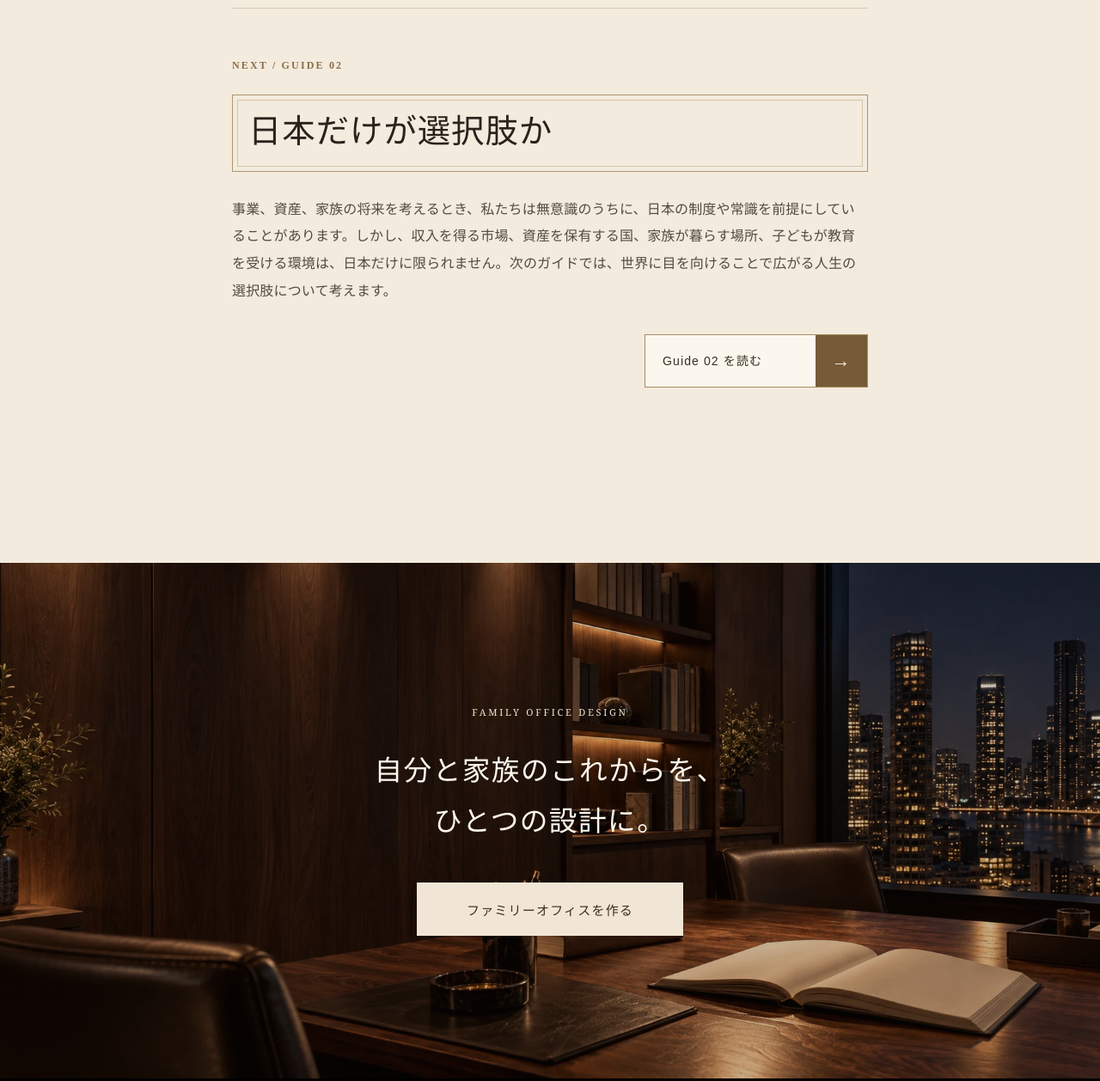
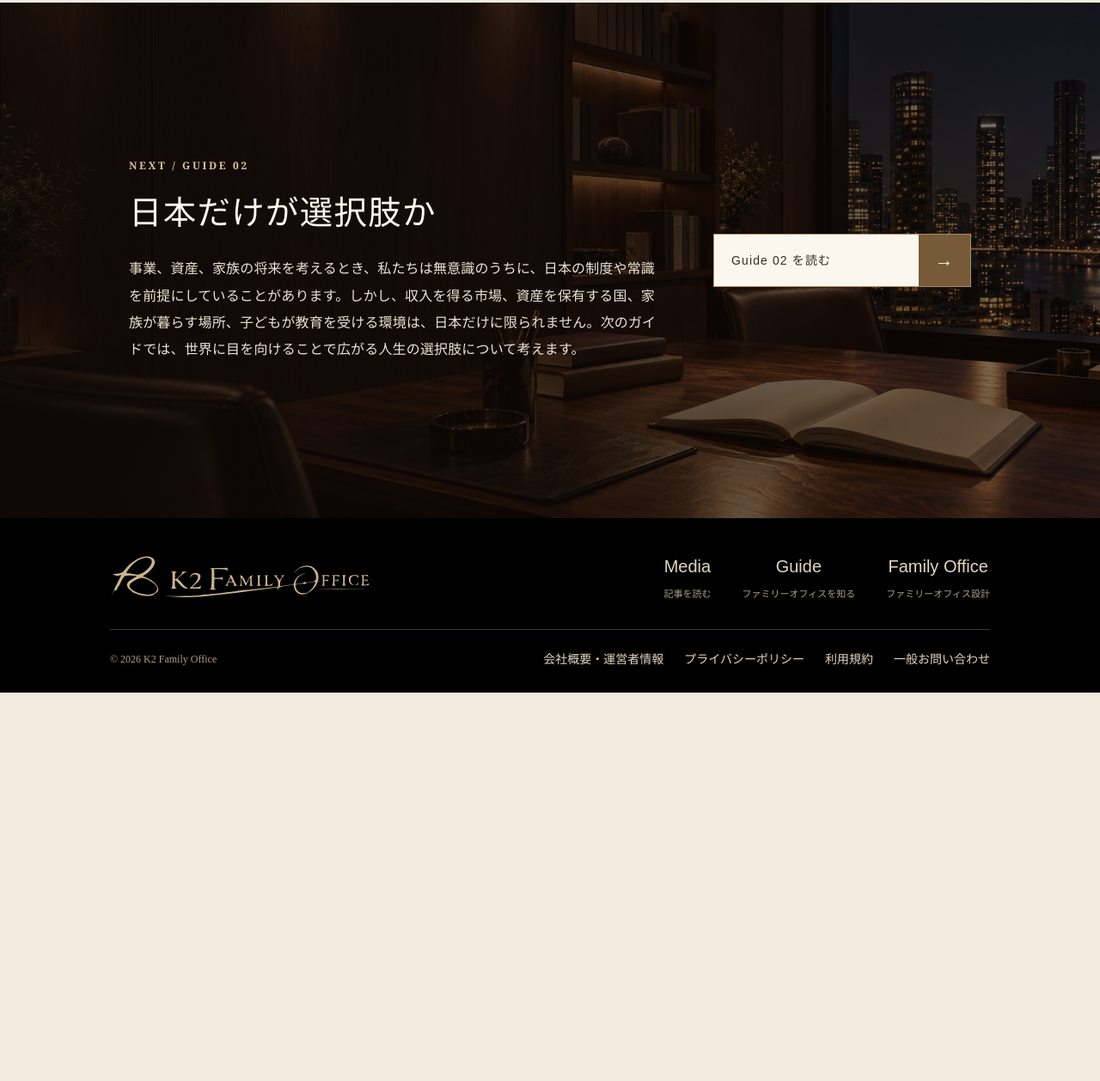
Before and after one commit to bangkokailab-glitch/k2-guide01-preview, a plain HTML site: page real-copy/headings-full-ivory.html in a window 1280 px wide. Shown: the part 6303-7561 px from the top of the page at 86% size. After the commit the page ends 7109 px from the top, so only its background shows below. Drawn offline with Linux system fonts and the light colour scheme.

Commit message:
Merge photo NEXT into all-ivory Guide 1

```diff
--- a/real-copy/headings-full-ivory.html
+++ b/real-copy/headings-full-ivory.html
@@ -12,9 +12,9 @@
   <link rel="stylesheet" href="heading-variants.css?v=20261124-01">
   <link rel="stylesheet" href="selected-heading.css?v=20261124-04">
   <link rel="stylesheet" href="next-button-options.css?v=20261124-02">
-  <link rel="stylesheet" href="full-ivory.css?v=20261125-01">
+  <link rel="stylesheet" href="full-ivory.css?v=20261125-02">
 </head>
-<body class="inverse-variant heading-preview heading-b heading-selected button-preview full-ivory">
+<body class="inverse-variant heading-preview heading-b heading-selected button-preview full-ivory photo-next">
   <div class="site">
     <header class="site-header">
       <div class="header-inner">
@@ -92,7 +92,11 @@
         <p>ファミリーオフィスとは、資産管理のためだけの仕組みではなく、本人と家族の将来を見据え、さまざまな判断を一つの方針につなげるためのものです。</p>
         <p>会社に経営計画があるように、自分と家族の人生にも全体を見渡す設計があってよいのではないでしょうか。</p>
       </section>
-      <section class="next-section" aria-labelledby="next-title">
+
+        </div>
+      </article>
+
+      <section class="next-section photo-next-section" aria-labelledby="next-title">
         <div class="next-inner">
           <p class="next-label">NEXT / GUIDE 02</p>
           <h2 id="next-title">日本だけが選択肢か</h2>
@@ -101,14 +105,6 @@
             <a class="next-button next-button-b" href="guide02-full-ivory.html">Guide 02 を読む <span class="button-arrow" aria-hidden="true">→</span></a>
           </div>
         </div>
-      </section>
-        </div>
-      </article>
-
-      <section class="service-section" aria-labelledby="service-title">
-        <p class="eyebrow">FAMILY OFFICE DESIGN</p>
-        <h2 class="service-title" id="service-title">自分と家族のこれからを、<br>ひとつの設計に。</h2>
-        <a class="service-cta" href="https://makiringgg.github.io/k2-family-office-preview/?v=11&amp;updated=20261115-7fd0b696" target="_blank" rel="noopener">ファミリーオフィスを作る</a>
       </section>
     </main>
 
```
